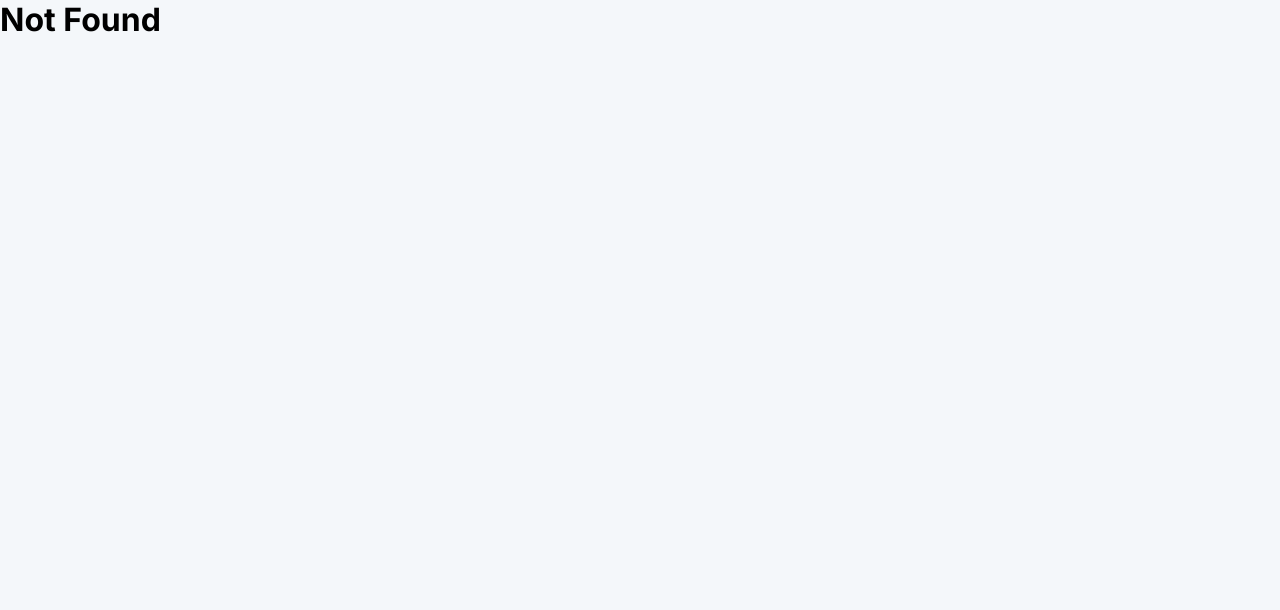
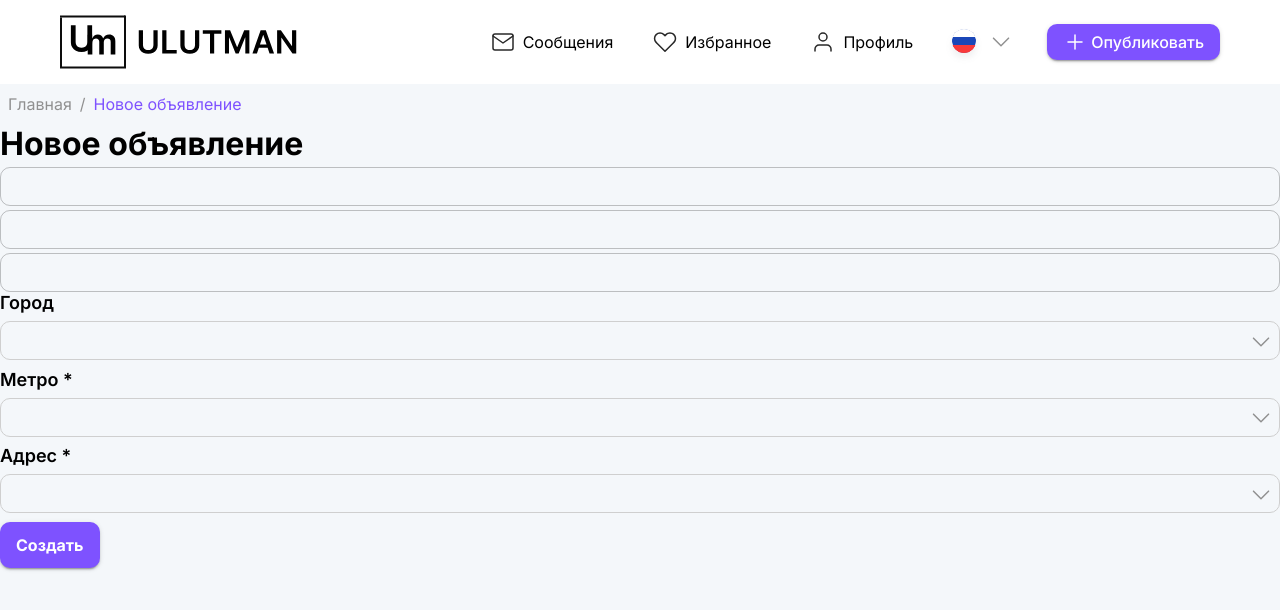
Before and after one commit to Ainazzzzz/Ulutman, a React (Vite) app: page /user/create-ad in a window 1280 px wide. Shown: the top 610 px of the page. Built offline with nearby package versions, Linux system fonts and the light colour scheme.

Commit message:
create ad

```diff
--- /dev/null
+++ b/src/components/User/CreateAdForm.jsx
@@ -0,0 +1,65 @@
+import { useReducer } from 'react';
+import { Button } from '../UI/Button';
+import Input from '../UI/Input';
+import ReusableSelect from '../UI/Select';
+
+const options = [
+   {
+      id: 'e1',
+      label: 'Москва',
+      value: 'moscow',
+   },
+   {
+      id: 'e2',
+      label: 'Казань',
+      value: 'kazan',
+   },
+   {
+      id: 'e3',
+      label: 'Грозный',
+      value: 'groznyi',
+   },
+];
+
+const reducer = (state, action) => {
+   switch (action.type) {
+      case 'SET_INPUT':
+         return { ...state, [action.field]: action.value };
+      default:
+         return state;
+   }
+};
+
+const initialState = {
+   name: '',
+   phone: '',
+   category: '',
+   photo: '',
+   description: '',
+   city: 'Выберите город',
+   address: 'Выберите метро',
+   metro: 'Улица Крылова дом 1',
+};
+
+export const CreateAdForm = () => {
+   const [state, dispatch] = useReducer(reducer, initialState);
+   return (
+      <form>
+         <Input value={state.name} />
+         <Input value={state.phone} />
+         <Input value={state.description} />
+         <ReusableSelect label="Город" options={options} value={state.city} />
+         <ReusableSelect
+            label="Метро *"
+            options={options}
+            value={state.metro}
+         />
+         <ReusableSelect
+            label="Адрес *"
+            options={options}
+            value={state.address}
+         />
+         <Button type="submit">Создать</Button>
+      </form>
+   );
+};
--- a/src/layout/RouteWrapper/MainLayout.jsx
+++ b/src/layout/RouteWrapper/MainLayout.jsx
@@ -1,9 +1,10 @@
 import { Outlet } from 'react-router-dom';
+import { Header } from '../Header';
 
 export const MainLayout = () => {
    return (
       <div>
-         <h1>MainLayout</h1>
+         <Header />
          <Outlet />
       </div>
    );
--- /dev/null
+++ b/src/pages/user/CreateAdPage.jsx
@@ -0,0 +1,16 @@
+import Breadcrumbs from '../../components/UI/Breadcrumbs';
+import { CreateAdForm } from '../../components/User/CreateAdForm';
+
+export const CreateAdPage = () => {
+   const path = [
+      { title: 'Главная', url: '/' },
+      { title: 'Новое объявление', url: '/create-ad' },
+   ];
+   return (
+      <div>
+         <Breadcrumbs path={path} />
+         <h1>Новое объявление</h1>
+         <CreateAdForm />
+      </div>
+   );
+};
--- a/src/routes/UserRoutes.jsx
+++ b/src/routes/UserRoutes.jsx
@@ -1,3 +1,4 @@
+import { CreateAdPage } from '../pages/user/CreateAdPage';
 import { PrivateAuthRouteByRole } from './private/PrivateAuthRouteByRole';
 
 export const UserRoutes = role => {
@@ -13,6 +14,17 @@ export const UserRoutes = role => {
             />
          ),
       },
+      {
+         path: 'create-ad',
+         element: (
+            <PrivateAuthRouteByRole
+               role={role}
+               roles={['USER', 'GUEST']}
+               fallBackPath="/user"
+               RouteComponent={<CreateAdPage />}
+            />
+         ),
+      },
    ];
    return userRoutes;
 };
```
